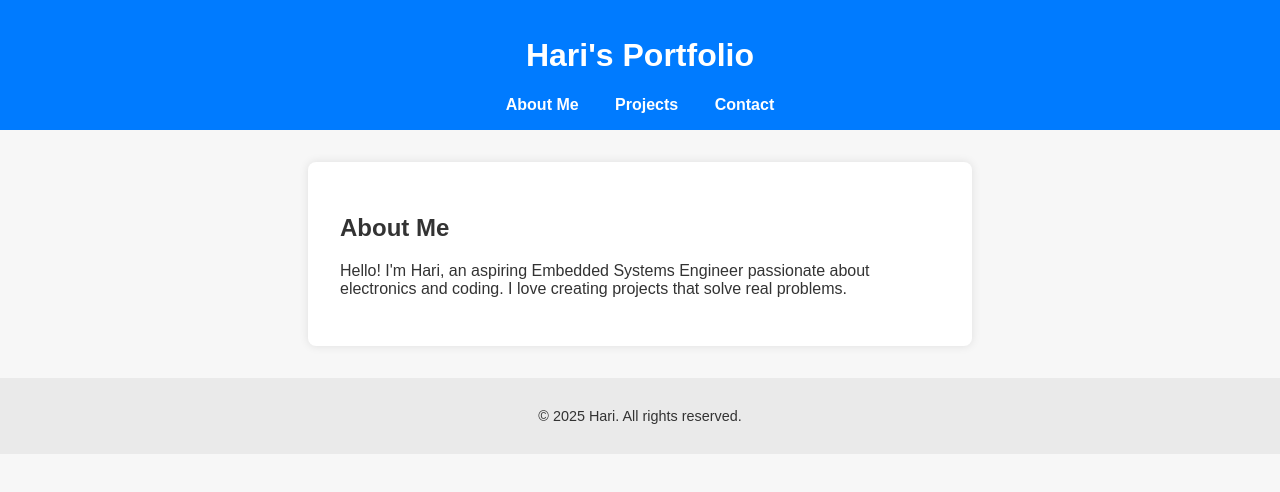
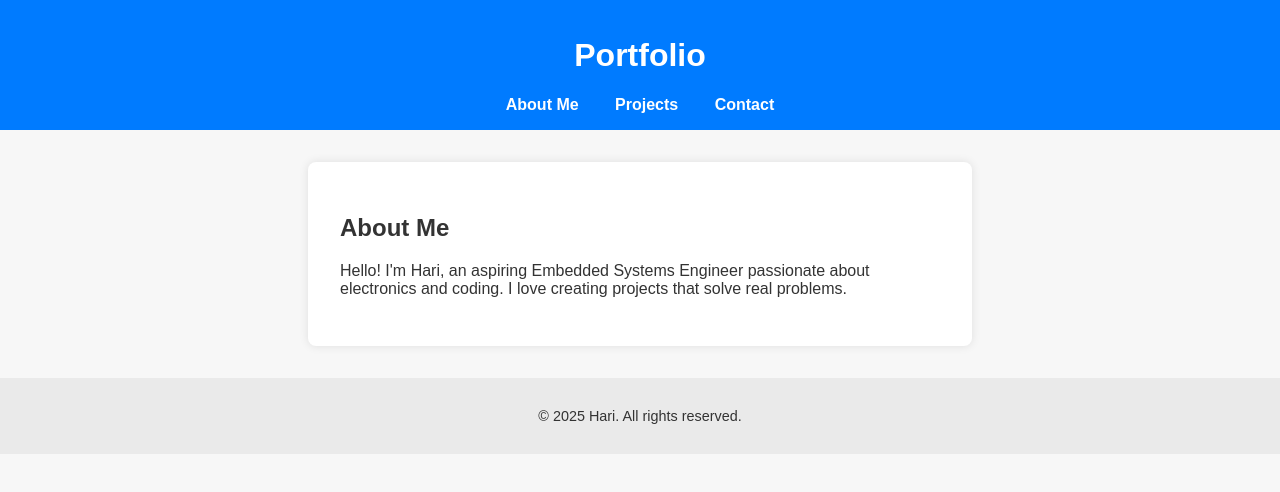
Before and after one commit to Harilp/2-portfolio, a plain HTML site: page index.html in a window 1280 px wide. Drawn offline with Linux system fonts and the light colour scheme.

Commit message:
Update index.html

```diff
--- a/index.html
+++ b/index.html
@@ -3,12 +3,12 @@
 <head>
   <meta charset="UTF-8" />
   <meta name="viewport" content="width=device-width, initial-scale=1.0"/>
-  <title>Hari's Portfolio</title>
+  <title>Portfolio</title>
   <link rel="stylesheet" href="style.css" />
 </head>
 <body>
   <header>
-    <h1>Hari's Portfolio</h1>
+    <h1>Portfolio</h1>
     <nav>
       <a href="index.html">About Me</a>
       <a href="projects.html">Projects</a>
```
